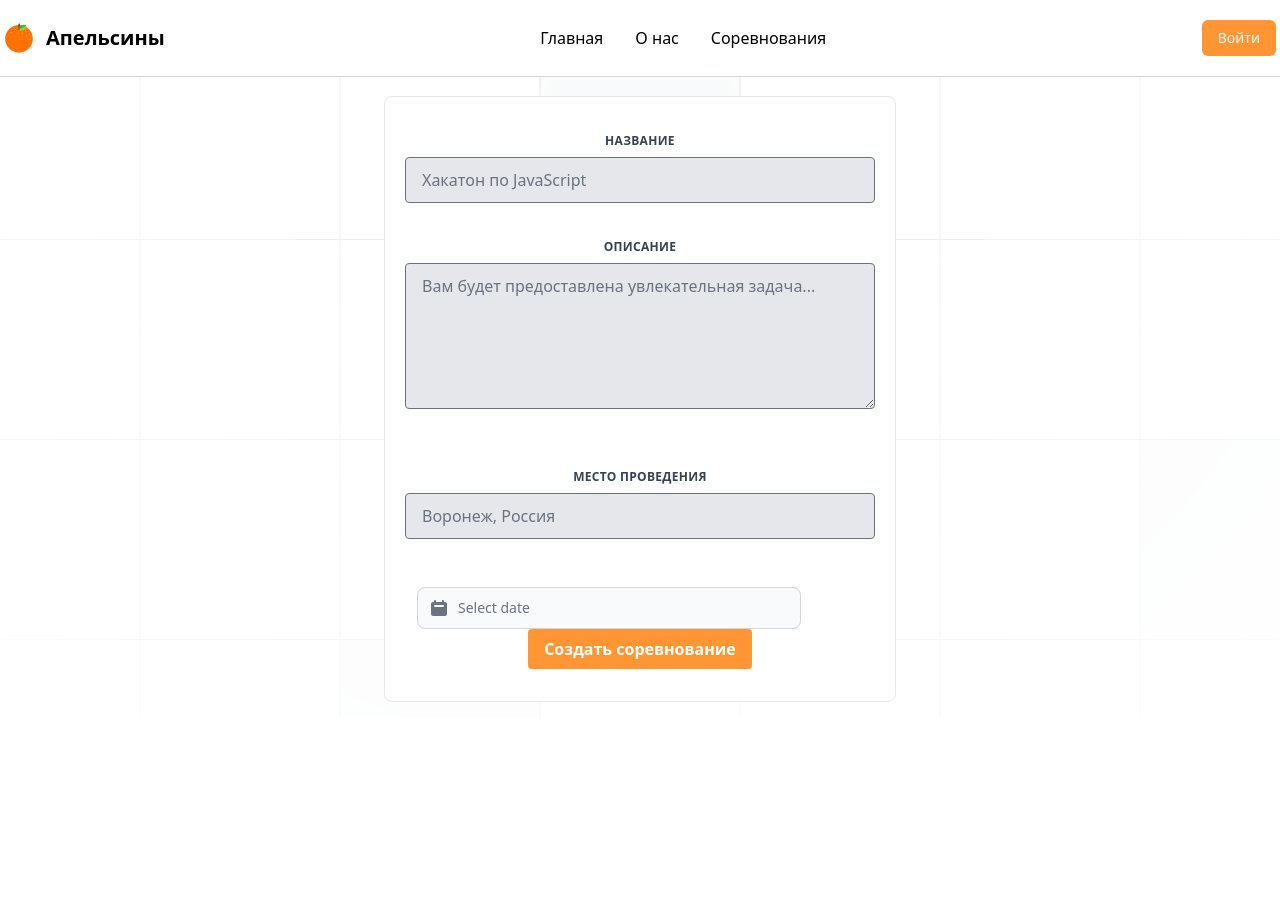
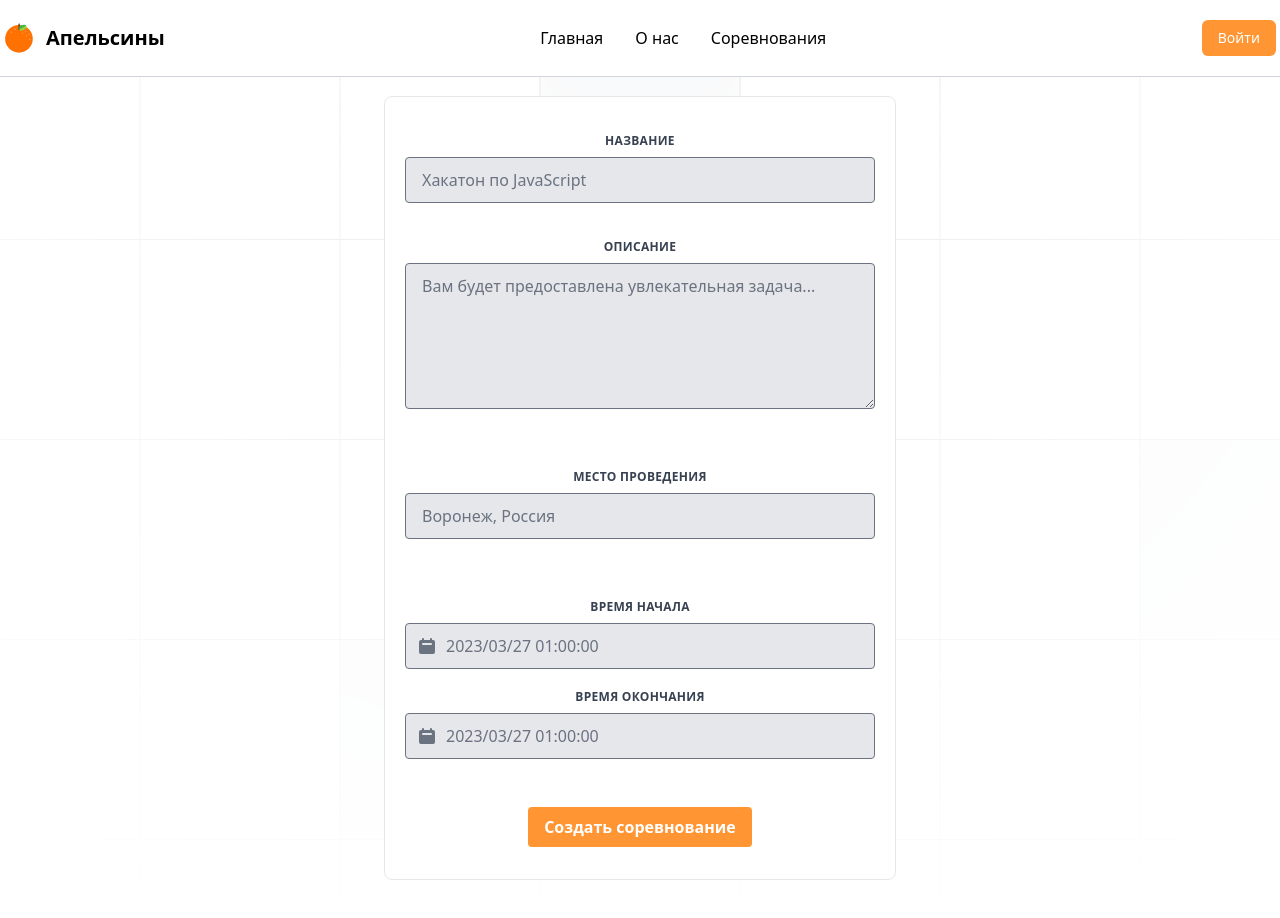
Before and after one commit to csit-sgu/fsp-hack2023-frontend, a Vue app: page /add-event in a window 1280 px wide. Shown: the top 918 px of the page. Before the commit the page ends 800 px from the top, so only its background shows below. Built offline with nearby package versions, Linux system fonts and the light colour scheme.

Commit message:
Добавлены поля ввода даты при регистрации мероприятия

```diff
--- a/src/components/AddEvent.vue
+++ b/src/components/AddEvent.vue
@@ -36,18 +36,42 @@ import BackgroundSquares from '../components/BackgroundSquares.vue';
         </div>
       </div>
 
-      <div class="relative max-w-sm">
-        <div class="absolute inset-y-0 left-0 flex items-center pl-3 pointer-events-none">
-          <svg aria-hidden="true" class="w-5 h-5 text-gray-500 dark:text-gray-400" fill="currentColor" viewBox="0 0 20 20"
-            xmlns="http://www.w3.org/2000/svg">
+      <div class="relative flex flex-wrap -mx-3 -mb-4">
+        <div class="w-full py-3">
+          <label class="block uppercase tracking-wide text-gray-700 text-xs font-bold mb-2" for="grid-city">
+            Время начала
+          </label>
+          <div class="absolute inset-y-0 left-0 flex items-center pl-3 mt-3 pointer-events-none">
+            <svg aria-hidden="true" class="w-5 h-5 text-gray-500 dark:text-gray-400" fill="currentColor"
+              viewBox="0 0 20 20" xmlns="http://www.w3.org/2000/svg">
               <path fill-rule="evenodd"
                 d="M6 2a1 1 0 00-1 1v1H4a2 2 0 00-2 2v10a2 2 0 002 2h12a2 2 0 002-2V6a2 2 0 00-2-2h-1V3a1 1 0 10-2 0v1H7V3a1 1 0 00-1-1zm0 5a1 1 0 000 2h8a1 1 0 100-2H6z"
                 clip-rule="evenodd"></path>
             </svg>
           </div>
-        <input datepicker type="text"
-          class="bg-gray-50 border border-gray-300 text-gray-900 text-sm rounded-lg focus:ring-blue-500 focus:border-blue-500 block w-full pl-10 p-2.5 dark:bg-gray-700 dark:border-gray-600 dark:placeholder-gray-400 dark:text-white dark:focus:ring-blue-500 dark:focus:border-blue-500"
-          placeholder="Select date">
+          <input type="text"
+            class="appearance-none block w-full bg-gray-200 text-gray-700 border rounded py-3 pl-10 px-4 mb-3 leading-tight focus:outline-none focus:bg-white"
+            placeholder="2023/03/27 01:00:00" />
+        </div>
+      </div>
+
+      <div class="relative flex flex-wrap -mx-3 mb-6">
+        <div class="w-full py-3">
+          <label class="block uppercase tracking-wide text-gray-700 text-xs font-bold mb-2" for="grid-city">
+            Время Окончания
+          </label>
+          <div class="absolute inset-y-0 left-0 flex items-center pl-3 mt-3 pointer-events-none">
+            <svg aria-hidden="true" class="w-5 h-5 text-gray-500 dark:text-gray-400" fill="currentColor"
+              viewBox="0 0 20 20" xmlns="http://www.w3.org/2000/svg">
+              <path fill-rule="evenodd"
+                d="M6 2a1 1 0 00-1 1v1H4a2 2 0 00-2 2v10a2 2 0 002 2h12a2 2 0 002-2V6a2 2 0 00-2-2h-1V3a1 1 0 10-2 0v1H7V3a1 1 0 00-1-1zm0 5a1 1 0 000 2h8a1 1 0 100-2H6z"
+                clip-rule="evenodd"></path>
+            </svg>
+          </div>
+          <input type="text"
+            class="appearance-none block w-full bg-gray-200 text-gray-700 border rounded py-3 pl-10 px-4 mb-3 leading-tight focus:outline-none focus:bg-white"
+            placeholder="2023/03/27 01:00:00" />
+        </div>
       </div>
 
       <button
@@ -56,4 +80,5 @@ import BackgroundSquares from '../components/BackgroundSquares.vue';
         Создать соревнование
       </button>
     </form>
-</div></template>
+  </div>
+</template>
```
Also changed, not shown: 1 other file (tests, documents, lock files or other folders). Lines whose indentation alone changed are shown as unchanged.
